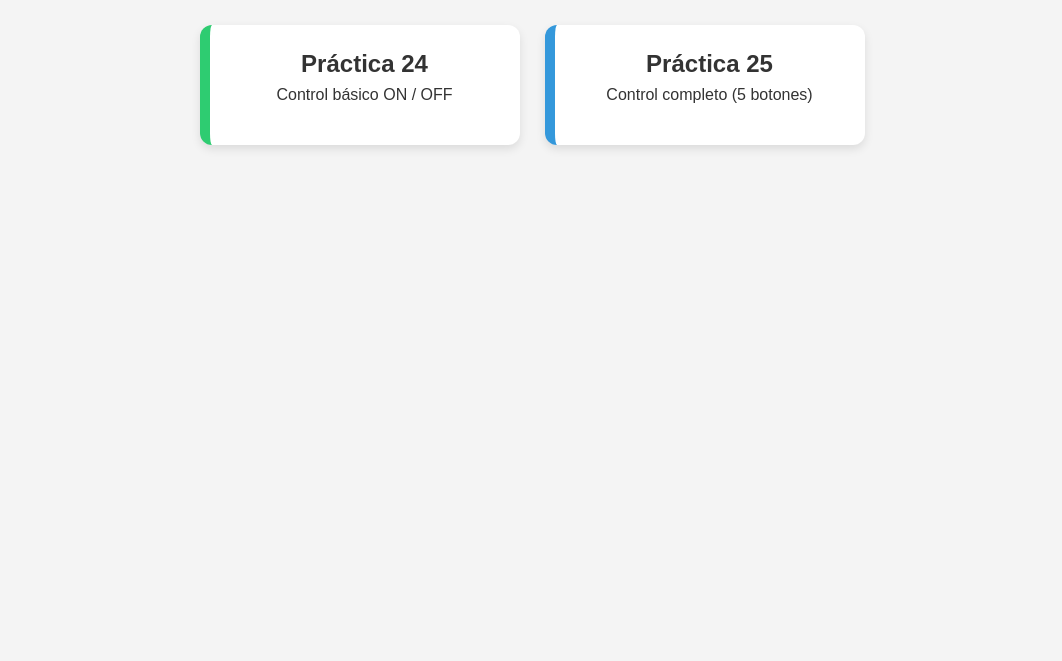
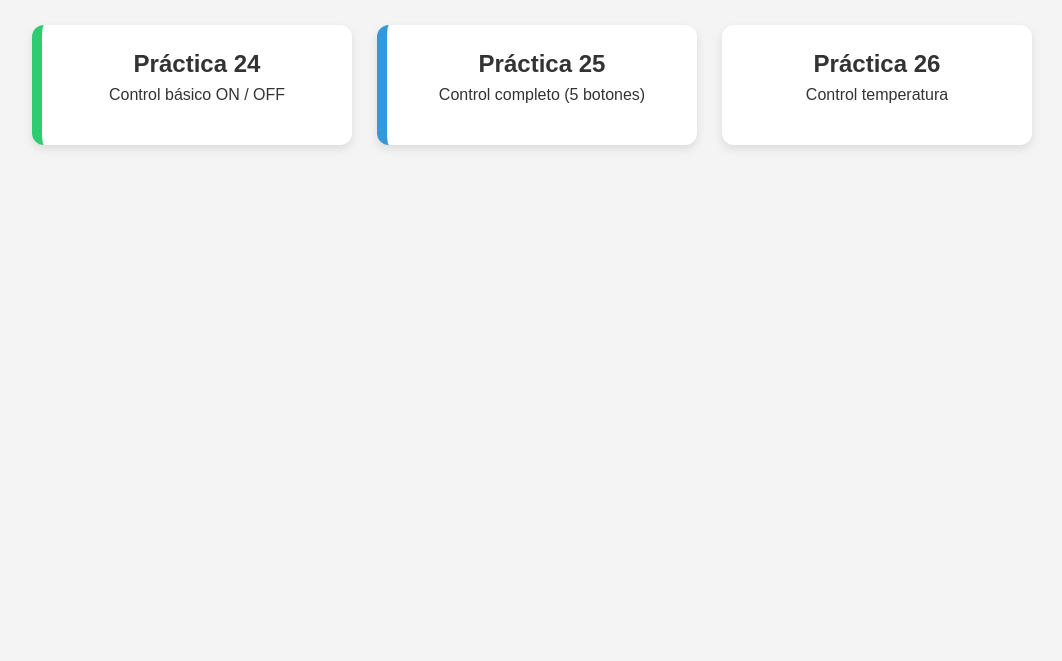
Before and after one commit to Hugo557/IoTPracticas, a plain HTML site: page index.html in a window 1280 px wide. Shown: the part 139-800 px from the top of the page, without its empty margins (108-1170 px from the left). Drawn offline with Linux system fonts and the light colour scheme.

Commit message:
Practica 26

```diff
--- a/index.html
+++ b/index.html
@@ -21,6 +21,11 @@
             <p>Control completo (5 botones)</p>
         </a>
 
+        <a href="/Practica26" class="card red">
+            <h2>Práctica 26</h2>
+            <p>Control temperatura </p>
+        </a>
+
         <!-- Para prácticas futuras → solo duplicas este bloque -->
         <!--
         <a href="/Practica26" class="card purple">
```
